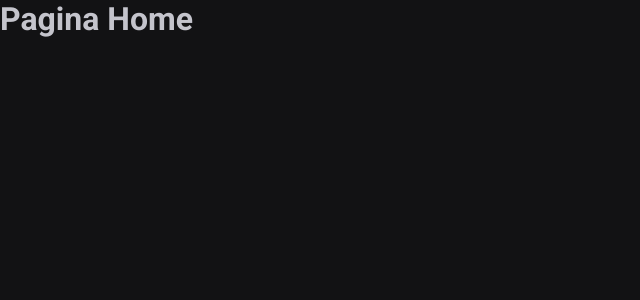
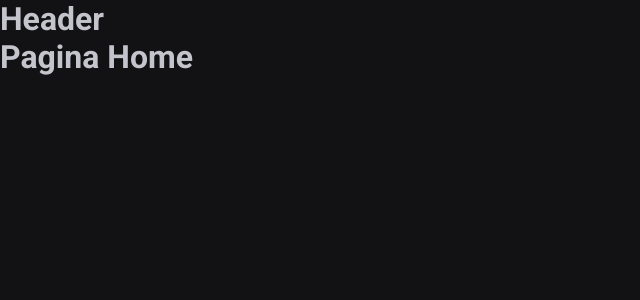
Before and after one commit to vitordcode/ignite-timer, a React (Vite) app: page / in a window 1280 px wide. Shown: the top 300 px of the page, without its empty margins (0-640 px from the left). Built offline with nearby package versions, Linux system fonts and the light colour scheme.

Commit message:
Páginas e rotas - Layout de rotas

```diff
--- a/src/Router.tsx
+++ b/src/Router.tsx
@@ -1,12 +1,15 @@
 import { Route, Routes } from "react-router-dom";
+import { DefaultLayout } from "./layouts/DefaultLayout";
 import { History } from "./pages/History";
 import { Home } from "./pages/Home";
 
 export function Router() {
 	return (
 		<Routes>
-			<Route path="/" element={<Home />} />
-			<Route path="/history" element={<History />} />
+			<Route path="/" element={<DefaultLayout />}>
+				<Route path="/" element={<Home />} />
+				<Route path="/history" element={<History />} />
+			</Route>
 		</Routes>
 	);
 }
--- /dev/null
+++ b/src/components/Header.tsx
@@ -0,0 +1,3 @@
+export function Header() {
+	return <h1>Header</h1>;
+}
--- /dev/null
+++ b/src/layouts/DefaultLayout.tsx
@@ -0,0 +1,11 @@
+import { Outlet } from "react-router-dom";
+import { Header } from "../components/Header";
+
+export function DefaultLayout() {
+	return (
+		<div>
+			<Header />
+			<Outlet /> {/* Simula um Children */}
+		</div>
+	);
+}
```
